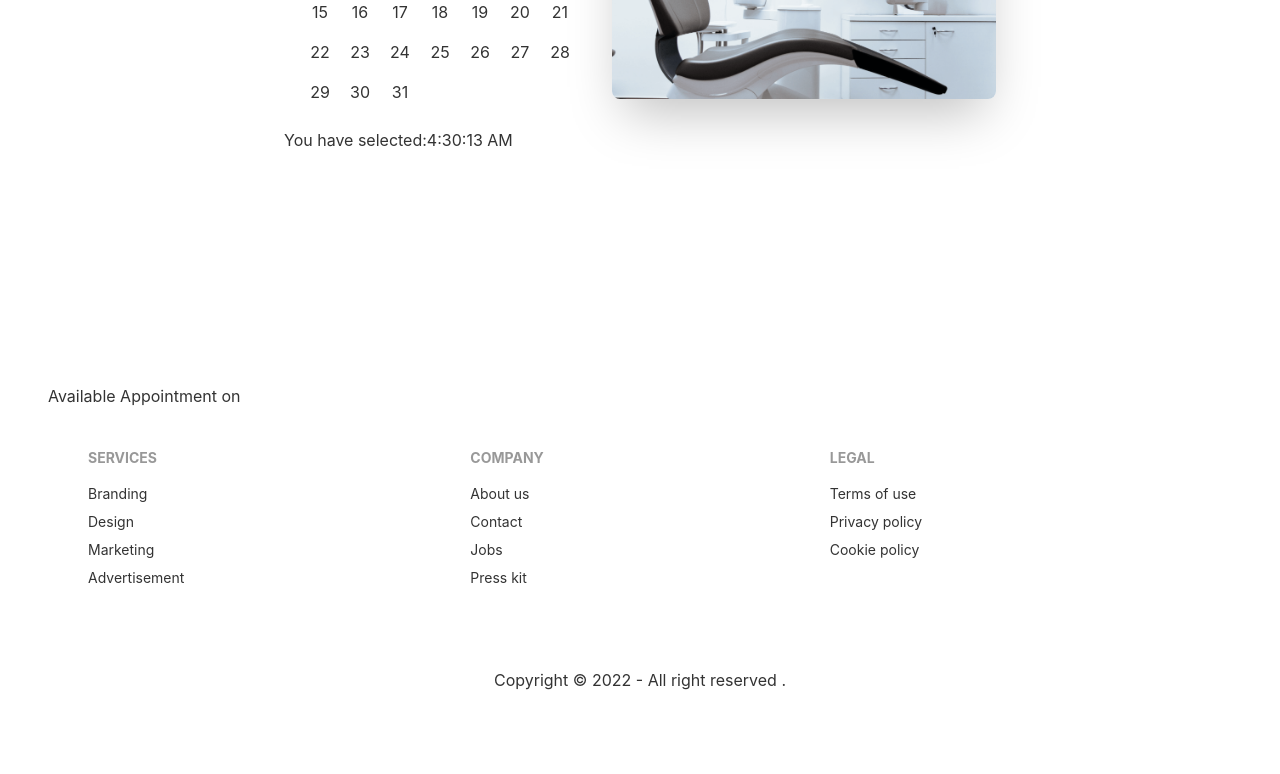
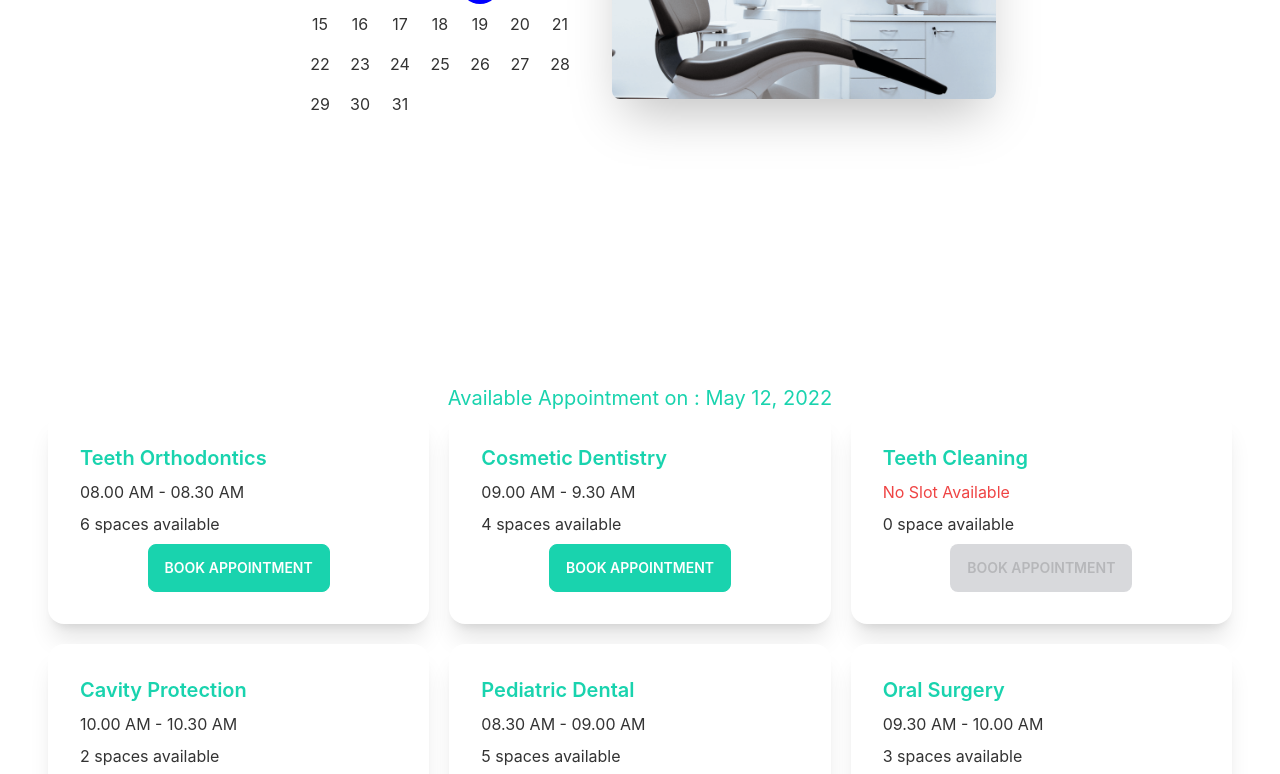
Before and after one commit to Shimulmajumdarshuvo/Doctors-portal-71, a React (Create React App) app: page /appointment in a window 1280 px wide. Shown: the part 480-1254 px from the top of the page. Before the commit the page ends 1212 px from the top, so only its background shows below. Built offline with nearby package versions, Linux system fonts and the light colour scheme.

Commit message:
servicePart added

```diff
--- /dev/null
+++ b/public/services.json
@@ -0,0 +1,57 @@
+[
+    {
+        "_id": 1,
+        "name": "Teeth Orthodontics",
+        "slots": [
+            "08.00 AM - 08.30 AM",
+            "08.30 AM - 09.00 AM",
+            "09.00 AM - 9.30 AM",
+            "09.30 AM - 10.00 AM",
+            "10.00 AM - 10.30 AM",
+            "10.30 AM - 11.00 AM"
+        ]
+    },
+    {
+        "_id": 2,
+        "name": "Cosmetic Dentistry",
+        "slots": [
+            "09.00 AM - 9.30 AM",
+            "09.30 AM - 10.00 AM",
+            "10.00 AM - 10.30 AM",
+            "10.30 AM - 11.00 AM"
+        ]
+    },
+    {
+        "_id": 3,
+        "name": "Teeth Cleaning",
+        "slots": []
+    },
+    {
+        "_id": 4,
+        "name": "Cavity Protection",
+        "slots": [
+            "10.00 AM - 10.30 AM",
+            "10.30 AM - 11.00 AM"
+        ]
+    },
+    {
+        "_id": 5,
+        "name": "Pediatric Dental",
+        "slots": [
+            "08.30 AM - 09.00 AM",
+            "09.00 AM - 9.30 AM",
+            "09.30 AM - 10.00 AM",
+            "10.00 AM - 10.30 AM",
+            "10.30 AM - 11.00 AM"
+        ]
+    },
+    {
+        "_id": 6,
+        "name": "Oral Surgery",
+        "slots": [
+            "09.30 AM - 10.00 AM",
+            "10.00 AM - 10.30 AM",
+            "10.30 AM - 11.00 AM"
+        ]
+    }
+]
--- a/src/Pages/Appointment/Appointment.js
+++ b/src/Pages/Appointment/Appointment.js
@@ -1,14 +1,15 @@
-import React from 'react';
+import React, { useState } from 'react';
 import Footer from '../Home/Shared/Footer/Footer';
 import AppointmentBanner from './AppointmentBanner';
 import AvailableAppointment from './AvailableAppointment';
 
 
 const Appointment = () => {
+    const [date, setDate] = useState(new Date());
     return (
         <div>
-            <AppointmentBanner></AppointmentBanner>
-            <AvailableAppointment></AvailableAppointment>
+            <AppointmentBanner date={date} setDate={setDate}></AppointmentBanner>
+            <AvailableAppointment date={date} setDate={setDate}></AvailableAppointment>
             <Footer></Footer>
         </div>
     );
--- a/src/Pages/Appointment/AppointmentBanner.js
+++ b/src/Pages/Appointment/AppointmentBanner.js
@@ -1,11 +1,11 @@
-import React, { useState } from 'react';
+import React from 'react';
 import chair from '../../assets/images/chair.png';
 import { DayPicker } from 'react-day-picker';
 import 'react-day-picker/dist/style.css';
 import { format } from 'date-fns';
 
-const AppointmentBanner = () => {
-    const [date, setDate] = useState(new Date());
+const AppointmentBanner = ({ date, setDate }) => {
+
 
     return (
         <div class="hero min-h-screen ">
@@ -18,7 +18,7 @@
                         onSelect={setDate}
 
                     />
-                    <p>You have selected:{format(date, 'pp')}</p>
+
                 </div>
             </div>
 
--- a/src/Pages/Appointment/AvailableAppointment.js
+++ b/src/Pages/Appointment/AvailableAppointment.js
@@ -1,9 +1,28 @@
-import React from 'react';
+import { format } from 'date-fns';
+import React, { useEffect, useState } from 'react';
+import ServicePart from '../ServicePart';
 
-const AvailableAppointment = () => {
+
+const AvailableAppointment = ({ date }) => {
+    const [services, setServices] = useState([]);
+
+    useEffect(() => {
+        fetch('services.json')
+            .then(res => res.json())
+            .then(data => setServices(data));
+    }, [])
     return (
         <div>
-            Available Appointment on
+            <h4 className='text-xl text-center text-secondary'>Available Appointment on : {format(date, 'PP')}</h4>
+            <div className='grid grid-cols-1 md:grid-cols-2 lg:grid-cols-3 gap-5'>
+
+                {
+                    services.map(service => <ServicePart
+                        key={service._id}
+                        service={service}
+                    ></ServicePart>)
+                }
+            </div>
         </div>
     );
 };
--- /dev/null
+++ b/src/Pages/ServicePart.js
@@ -0,0 +1,25 @@
+import React from 'react';
+
+const ServicePart = ({ service }) => {
+    const { name, slots } = service;
+    return (
+        <div class="card lg:max-w-lg bg-base-100 shadow-xl">
+            <div class="card-body">
+                <h2 class="card-title text-secondary">{name}</h2>
+                <p>
+                    {
+                        slots.length > 0
+                            ? <span>{slots[0]}</span>
+                            : <span className='text-red-500'>No Slot Available</span>
+                    }
+                </p>
+                <p>{slots.length} {slots.length > 1 ? 'spaces' : 'space'} available</p>
+                <div class="card-actions justify-center">
+                    <button disabled={slots.length === 0} class="btn btn-secondary text-white">Book Appointment</button>
+                </div>
+            </div>
+        </div>
+    );
+};
+
+export default ServicePart;
```
